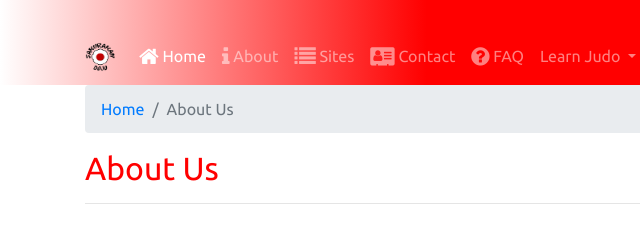
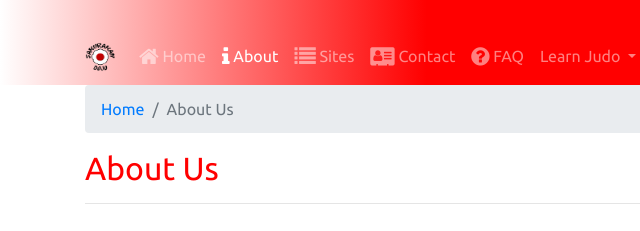
Before and after one commit to FrostyDesigner/SakurakanJudoWebsite, a website: page aboutus.html in a window 1280 px wide. Shown: the part 198-429 px from the top of the page, 0-640 px from the left. Drawn offline with nearby package versions, Linux system fonts and the light colour scheme.

Commit message:
active properties test

```diff
--- a/aboutus.html
+++ b/aboutus.html
@@ -44,9 +44,9 @@
             </button>
             <div class="collapse navbar-collapse" id="nucampNavbar">
                 <ul class="navbar-nav">
-                    <li class="nav-item active"><a class="nav-link" href="index.html"><i class="fa fa-home fa-lg"></i> Home</a>
+                    <li class="nav-item"><a class="nav-link" href="index.html"><i class="fa fa-home fa-lg"></i> Home</a>
                     </li>
-                    <li class="nav-item"><a class="nav-link" href="aboutus.html"><i class="fa fa-info fa-lg"></i>
+                    <li class="nav-item active"><a class="nav-link" href="aboutus.html"><i class="fa fa-info fa-lg"></i>
                             About</a></li>
                     <li class="nav-item"><a class="nav-link" href="sites.html"><i class="fa fa-list fa-lg"></i>
                             Sites</a></li>
```
Also changed, not shown: contactus.html (+2 -2 lines).
